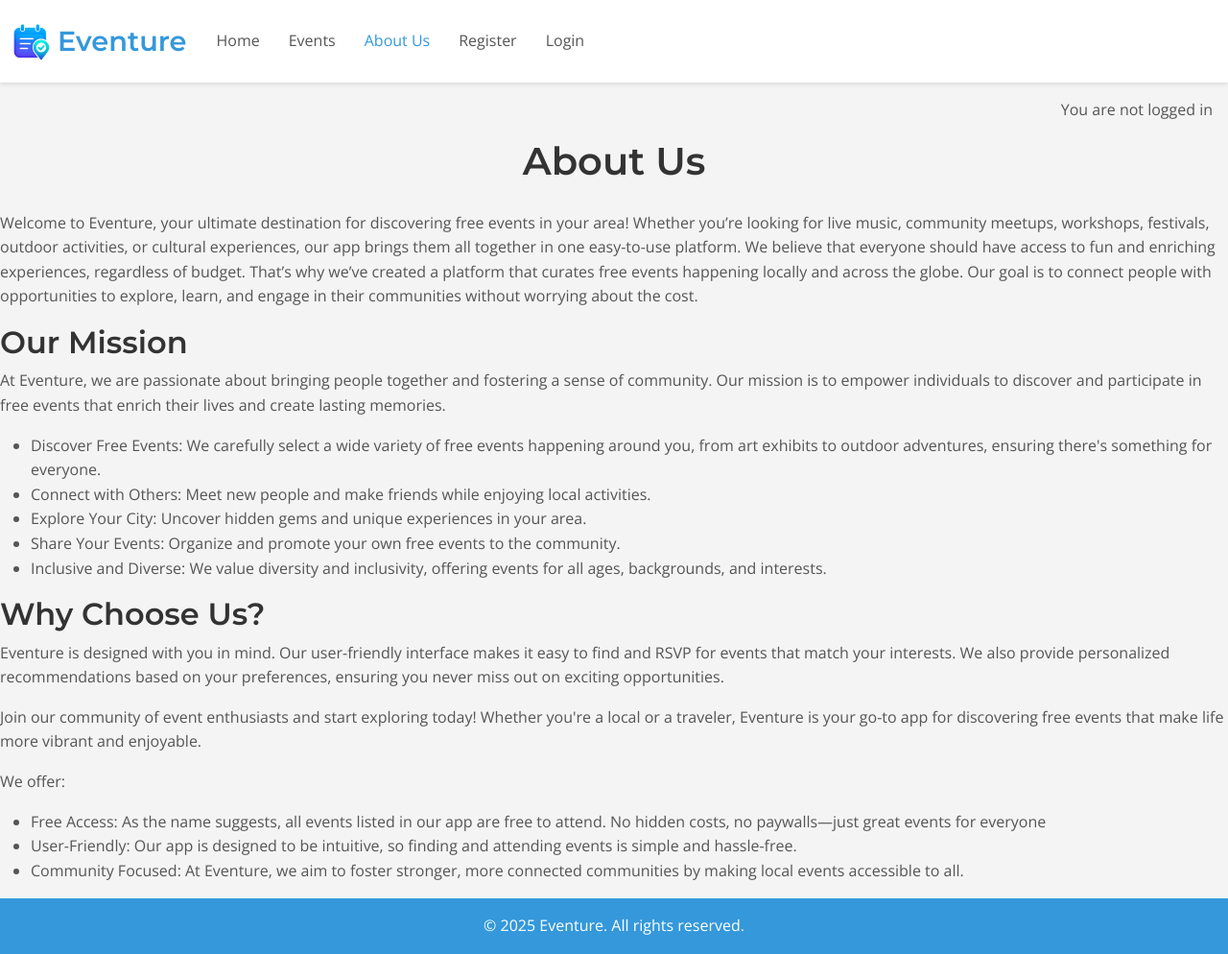
After one commit to LorealCI/eventure, a Django app: page /about/ in a window 1280 px wide. The commit adds this page. Shown: the whole page at 96% size. Run offline with Django 5.2, Linux system fonts and the light colour scheme.

Commit message:
addded about us page

```diff
--- /dev/null
+++ b/events/templates/events/about.html
@@ -0,0 +1,40 @@
+{% extends "base.html" %}
+
+{% block title %}
+Home
+{% endblock %}
+
+{% block content %}
+<div>
+    <h1 class="text-center about">About Us</h1>
+    <p>Welcome to Eventure, your ultimate destination for discovering free events in your area! Whether you’re looking for live music, community meetups, workshops, festivals, outdoor activities, or cultural experiences, our app brings them all together in one easy-to-use platform.
+      We believe that everyone should have access to fun and enriching experiences, regardless of budget. That’s why we’ve created a platform that curates free events happening locally and across the globe. Our goal is to connect people with opportunities to explore, learn, and engage in their communities without worrying about the cost.</p>
+</div>
+
+<div>
+    <h2>Our Mission</h2>
+    <p>At Eventure, we are passionate about bringing people together and fostering a sense of community. Our mission is to empower individuals to discover and participate in free events that enrich their lives and create lasting memories.
+        <ul>
+            <li>Discover Free Events: We carefully select a wide variety of free events happening around you, from art exhibits to outdoor adventures, ensuring there's something for everyone.</li>
+            <li>Connect with Others: Meet new people and make friends while enjoying local activities.</li>
+            <li>Explore Your City: Uncover hidden gems and unique experiences in your area.</li>
+            <li>Share Your Events: Organize and promote your own free events to the community.</li>
+            <li>Inclusive and Diverse: We value diversity and inclusivity, offering events for all ages, backgrounds, and interests.</li>
+        </ul>
+    </p>
+</div>
+
+<div>
+    <h2>Why Choose Us?</h2>
+    <p>Eventure is designed with you in mind. Our user-friendly interface makes it easy to find and RSVP for events that match your interests. We also provide personalized recommendations based on your preferences, ensuring you never miss out on exciting opportunities.</p>
+    <p>Join our community of event enthusiasts and start exploring today! Whether you're a local or a traveler, Eventure is your go-to app for discovering free events that make life more vibrant and enjoyable.</p>
+    <p>We offer:</p>
+    <ul>
+        <li>Free Access: As the name suggests, all events listed in our app are free to attend. No hidden costs, no paywalls—just great events for everyone</li>
+        <li>User-Friendly: Our app is designed to be intuitive, so finding and attending events is simple and hassle-free.</li>
+        <li>Community Focused: At Eventure, we aim to foster stronger, more connected communities by making local events accessible to all.</li>
+    </ul>
+</div>
+
+
+{% endblock %}
--- a/events/urls.py
+++ b/events/urls.py
@@ -4,6 +4,7 @@ from django.urls import path
 urlpatterns = [
   path('', views.home, name='home'),  # Home page
   path('event/', views.event_list, name='event_list'),
+  path('about/', views.about, name='about'),
   path('event/<int:event_id>/', views.event_detail, name='event_detail'),  # Event detail page
   path('event/<int:event_id>/attend/', views.attend_event, name='event_attend'),  # RSVP for event
   path('event/create/', views.create_event, name='create_event'),  # Create event
--- a/events/views.py
+++ b/events/views.py
@@ -20,6 +20,10 @@ def home(request):
 def event_list(request):
     events = Event.objects.filter(is_active=True).order_by('event_time')  # Shows the active events.
     return render(request, 'events/event_list.html', {'events': events})
+
+
+def about(request):
+    return render(request, 'events/about.html')
 
 
 # View to display the details of a individual event.
--- a/static/css/style.css
+++ b/static/css/style.css
@@ -131,6 +131,11 @@ h1, h2, h3, h4, h5, h6 {
     display: flex;
     align-items: center;
 }
+/* About Us Page*/
+
+.about {
+    padding-bottom: 20px;
+}
 
 /* Add icons for location and time */
 .event-location::before {
--- a/templates/base.html
+++ b/templates/base.html
@@ -43,6 +43,9 @@
                     </li>
                     {% if user.is_authenticated %}
                     <li class="nav-item">
+                        <a class="nav-link {% if request.path == '/about/' %}active{% endif %}" href="{% url 'about' %}">About Us</a>
+                    </li>
+                    <li class="nav-item">
                         <a class="nav-link {% if request.path == create_event_url %}active{% endif %}" aria-current="page"
                             href="{% url 'create_event' %}">Create Event</a>
                     </li>
@@ -50,6 +53,9 @@
                         <a class="nav-link {% if request.path == logout_url %}active{% endif %}" aria-current="page" href="{% url 'account_logout' %}">Logout</a>
                     </li>
                     {% else %}
+                    <li class="nav-item">
+                        <a class="nav-link {% if request.path == '/about/' %}active{% endif %}" href="{% url 'about' %}">About Us</a>
+                    </li>
                     <li class="nav-item">
                         <a class="nav-link {% if request.path == signup_url %}active{% endif %}" aria-current="page"
                             href="{% url 'account_signup' %}">Register</a>
```
Also changed, not shown: other parts of static/css/style.css (+19 -19 lines).
